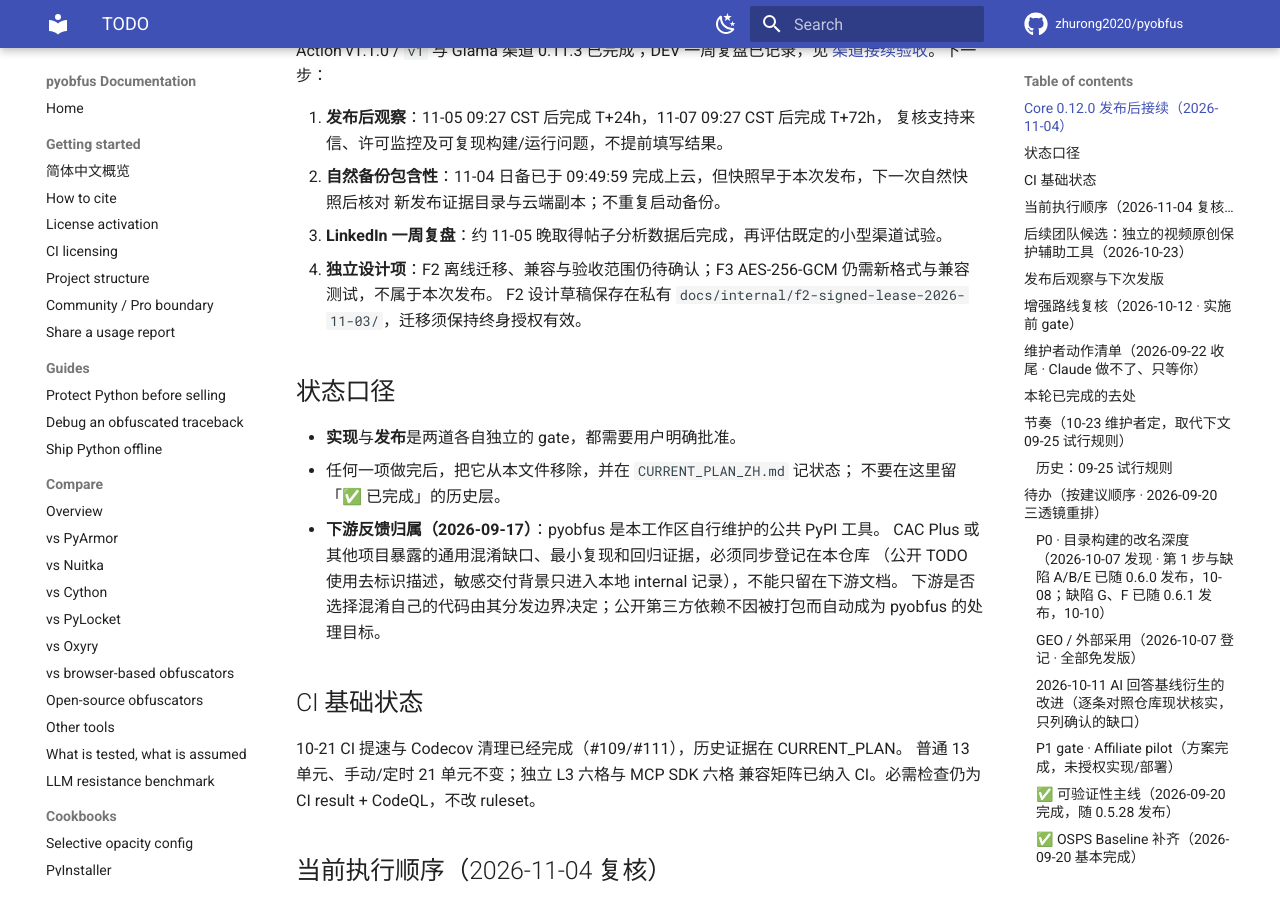
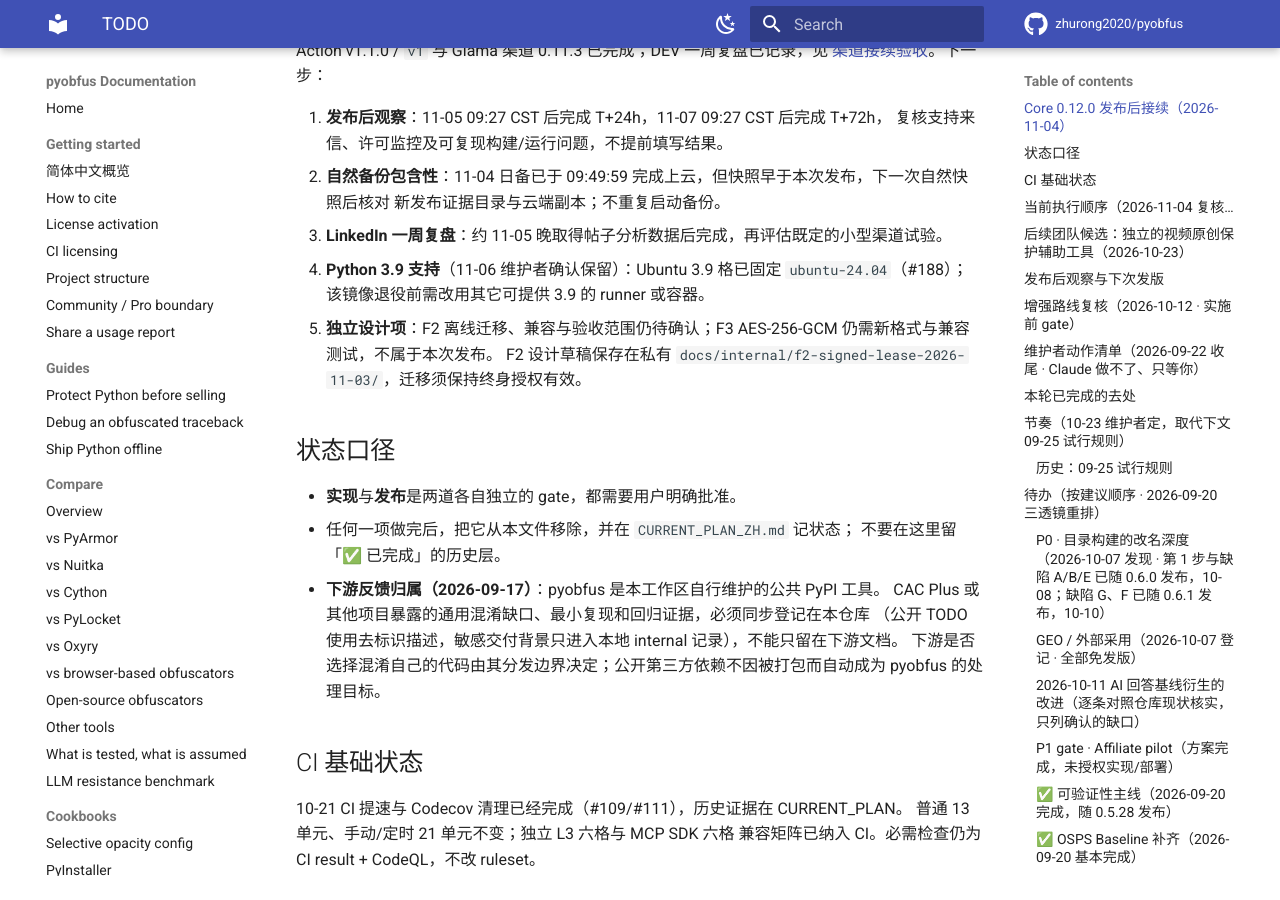
Before and after one commit to zhurong2020/pyobfus, an MkDocs documentation site: the page built from docs/TODO.md, in a window 1280 px wide and 900 px high, scrolled down 604 px. Built offline with MkDocs 1.6.1 and Material for MkDocs 9.7.7, drawn with Linux system fonts in a browser that asks for light colours; comment, search, counter and statistics services are not loaded.

Commit message:
docs: record decision to keep Python 3.9 support
Co-Authored-By: Claude Opus 5.5 <noreply@anthropic.com>

```diff
--- a/docs/TODO.md
+++ b/docs/TODO.md
@@ -29,7 +29,8 @@ Action v1.1.0 / `v1` 与 Glama 渠道 0.11.3 已完成；DEV 一周复盘已记
 2. **自然备份包含性**：11-04 日备已于 09:49:59 完成上云，但快照早于本次发布，下一次自然快照后核对
    新发布证据目录与云端副本；不重复启动备份。
 3. **LinkedIn 一周复盘**：约 11-05 晚取得帖子分析数据后完成，再评估既定的小型渠道试验。
-4. **独立设计项**：F2 离线迁移、兼容与验收范围仍待确认；F3 AES-256-GCM
+4. **Python 3.9 支持**（11-06 维护者确认保留）：Ubuntu 3.9 格已固定 `ubuntu-24.04`（#188）；该镜像退役前需改用其它可提供 3.9 的 runner 或容器。
+5. **独立设计项**：F2 离线迁移、兼容与验收范围仍待确认；F3 AES-256-GCM
    仍需新格式与兼容测试，不属于本次发布。
    F2 设计草稿保存在私有 `docs/internal/f2-signed-lease-2026-11-03/`，迁移须保持终身授权有效。
 
```
Also changed, not shown: docs/CURRENT_PLAN_ZH.md (+1 -1 lines).
